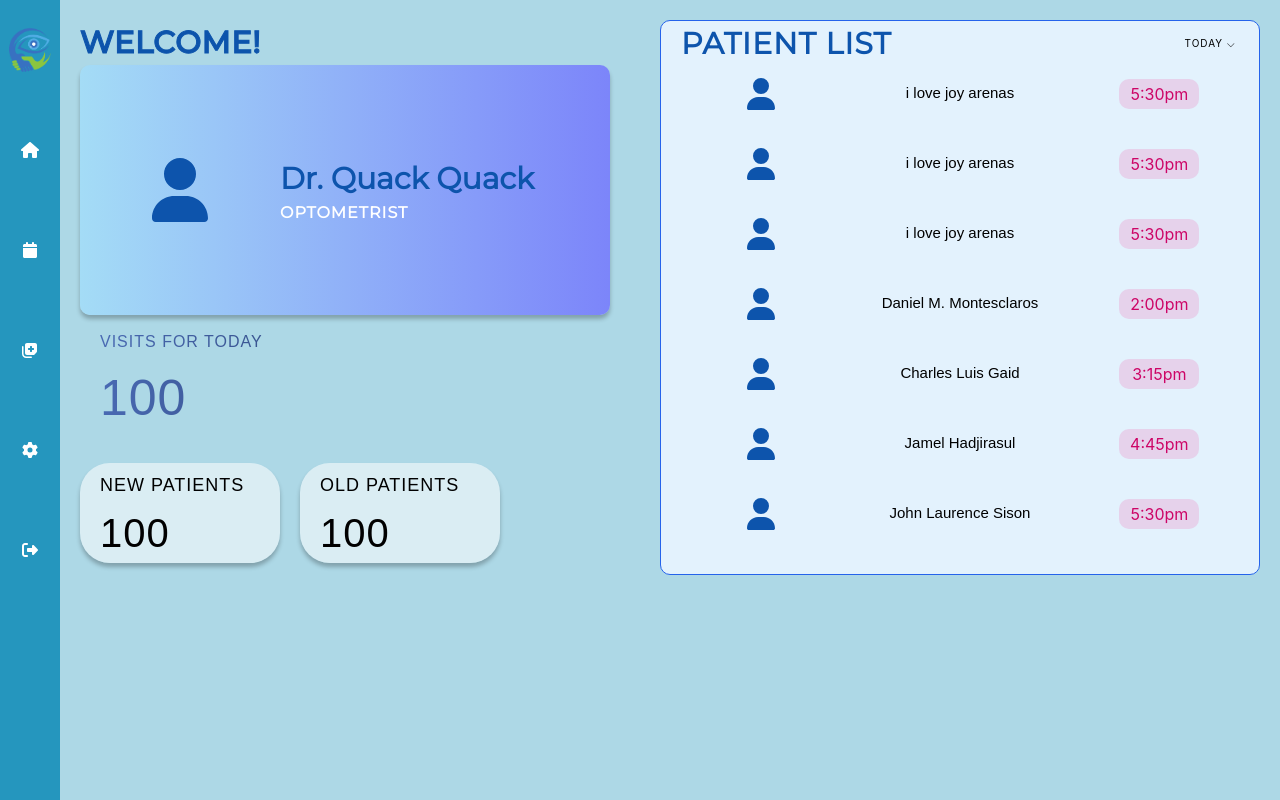
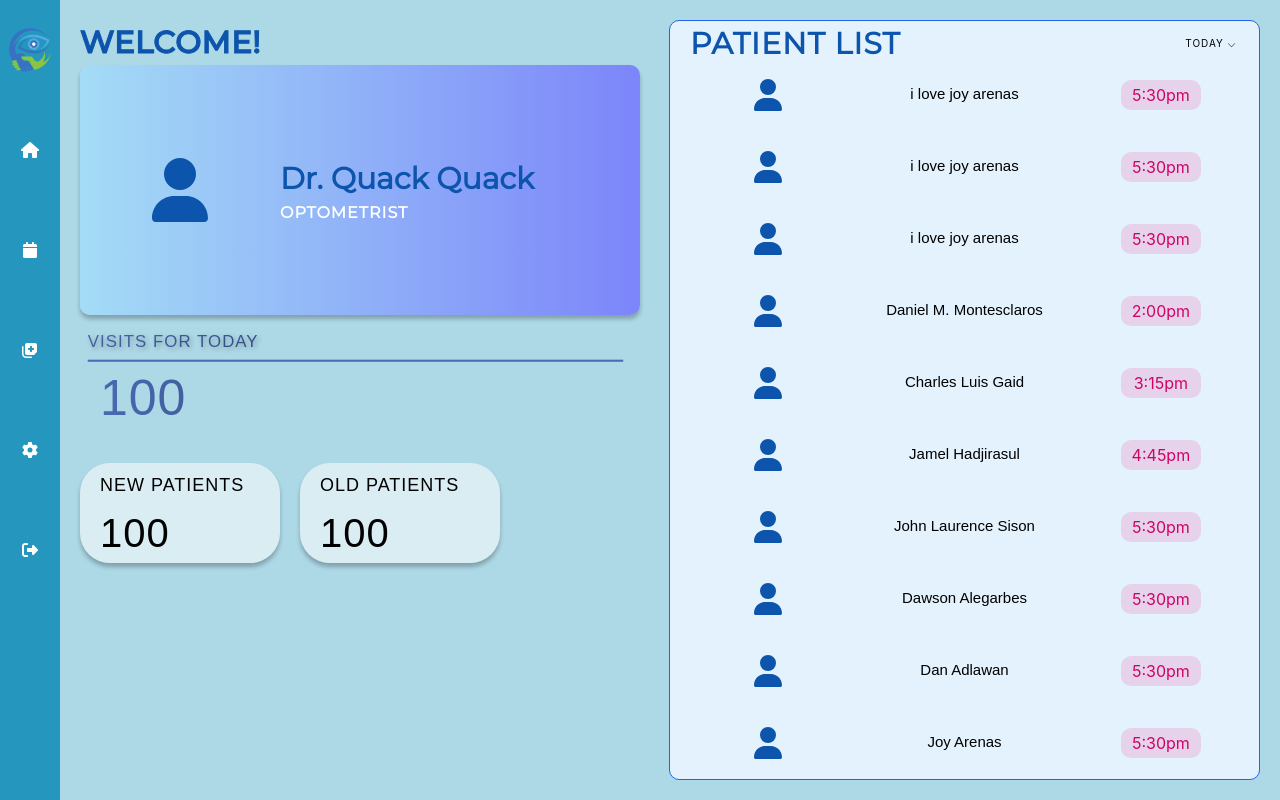
Before and after one commit to SeesonLau/danledan, a Next.js app: page /clinic-homepage in a window 1280 px wide. Built offline with nearby package versions, Linux system fonts and the light colour scheme.

Commit message:
Fix Clinic divs.
fixed divs and scrollability

```diff
--- a/src/styles/clinic-homepage/clinic-homepage.module.css
+++ b/src/styles/clinic-homepage/clinic-homepage.module.css
@@ -33,14 +33,22 @@
   flex-wrap: wrap;
   justify-content: space-between;
   overflow: hidden;
-  height: 100vh;
 }
 
 .firstdiv {
   flex: 1;
-  max-height: 100vh;
   min-width: 400px; /* Prevents breaking */
-  max-width: 580px;
+  max-width: 650px;
+  height: auto; /* Allows it to grow */
+  min-height: 100vh; /* Ensures enough space */
+}
+
+/* Only apply changes when zoomed in (small screens) */
+@media (max-width: 1024px) {
+  .firstdiv {
+    min-height: auto; /* Allows it to expand naturally */
+    max-height: none; /* Removes the fixed limit */
+  }
 }
 
 .userprofilecontainer {
@@ -48,7 +56,7 @@
   background: linear-gradient(to right, rgb(164, 220, 246), rgb(124, 133, 250));
   height: 250px;
   width: 100%; /* Use full width of the parent container */
-  max-width: 530px; /* Prevents the container from exceeding this width */
+  max-width: 95%; /* Prevents the container from exceeding this width */
   border-radius: 10px;
   margin-bottom: 10px;
   box-shadow: 0px 4px 4px rgba(0, 0, 0, 0.25);
@@ -168,7 +176,6 @@
 .mapcontainer {
   width: 530px;
   height: 240px;
- /* box-shadow: 0px 4px 4px rgba(0, 0, 0, 0.25); */
   text-align: center;
   padding-top: 5px;
   flex: 1;
@@ -187,16 +194,33 @@
   transition: transform 0.5s ease, text-shadow 0.5s ease;
 }
 
-.mapvisits{
+/* Always active hover effect for maptitle */
+.maptitle {
+  transform: scale(1.05); /* Always applied */
+  text-shadow: 2px 2px 5px rgba(0, 0, 0, 0.3); /* Always applied */
+}
+
+/* Underline effect always visible for maptitle */
+.maptitle::after {
+  content: '';
+  display: block;
+  width: 100%; /* Always full width */
+  height: 2px;
+  background: #4b6cb7;
+  margin-top: 5px;
+}
+
+.mapvisits {
   font-size: 50px;
 }
 
-.maptitle:hover, .mapvisits:hover {
+/* Hover effect for .mapvisits only */
+.mapvisits:hover {
   transform: scale(1.05);
   text-shadow: 2px 2px 5px rgba(0, 0, 0, 0.3);
 }
 
-.maptitle::after, .mapvisits::after {
+.mapvisits::after {
   content: '';
   display: block;
   width: 0;
@@ -206,9 +230,10 @@
   margin-top: 5px;
 }
 
-.maptitle:hover::after, .mapvisits:hover::after {
+.mapvisits:hover::after {
   width: 100%;
 }
+
 
 .mapsquarediv {
   display: flex;
@@ -321,16 +346,19 @@
 }
 
 .seconddiv {
+  display: flex;
+  flex-direction: column; /* Ensures children expand properly */
   flex: 1;
   min-width: 400px; /* Prevents breaking */
-  max-width: 600px;
-  width: 600px;
-  height: 555px;
+  max-width: 650px;
+  width: 100%; /* Ensures responsiveness */
+  height: calc(100vh - 40px); /* Limits height to prevent touching the bottom */
   background-color: #E3F2FD;
-  border: solid;
-  border-width: 1px;
+  border: solid 1px #2563EB;
   border-radius: 10px;
-  border-color: #2563EB;
+  position: relative; /* Avoids sticky issues */
+  margin-bottom: 20px; /* Prevents touching the bottom */
+  overflow: hidden; /* Prevents content overflow */
 }
 
 .notiftext {
@@ -386,18 +414,29 @@
 }
 
 
-/* BEGINNING OF THE NOTIF WRAPPER gikapoy nako haha*/
+/* BEGINNING OF THE NOTIF WRAPPER gikapoy nako haha */
 .notifwrapper {
   display: block;
-  /*background-color: black; */
-  height: 490px;
-  overflow-y: scroll;
+  flex-grow: 1; /* Allows it to expand dynamically */
+  min-height: 490px; /* Ensures a minimum height */
+  max-height: 100%; /* Prevents excessive growth */
+  overflow-y: auto; /* Enables scrolling only when needed */
   scroll-snap-type: y mandatory;
   width: 100%;
   max-width: 600px; /* Prevents stretching */
+
   /* Scrollbar Styles */
-  scrollbar-width: thin; /* For Firefox */
+  scrollbar-width: none; /* For Firefox */
   scrollbar-color: #ddd #f5f5f5; /* Thumb color (light gray) & track color (off-white) */
+}
+
+@media (max-width: 1024px) { /* Adjust for smaller screens */
+  .notifwrapper {
+    height: auto; /* Expands dynamically */
+    min-height: 490px; /* Prevents shrinking */
+    max-height: none; /* Removes height restrictions */
+    overflow-y: auto; /* Ensures scrolling if content overflows */
+  }
 }
 
 .notifwrapper::-webkit-scrollbar {
@@ -423,7 +462,7 @@
 .notifmessage {
   scroll-snap-align: center;
   width: 100%;
-  height: 55px;
+  height: 57px;
   margin-bottom: 15px;
   display: flex;
   justify-content: flex-start;
```
